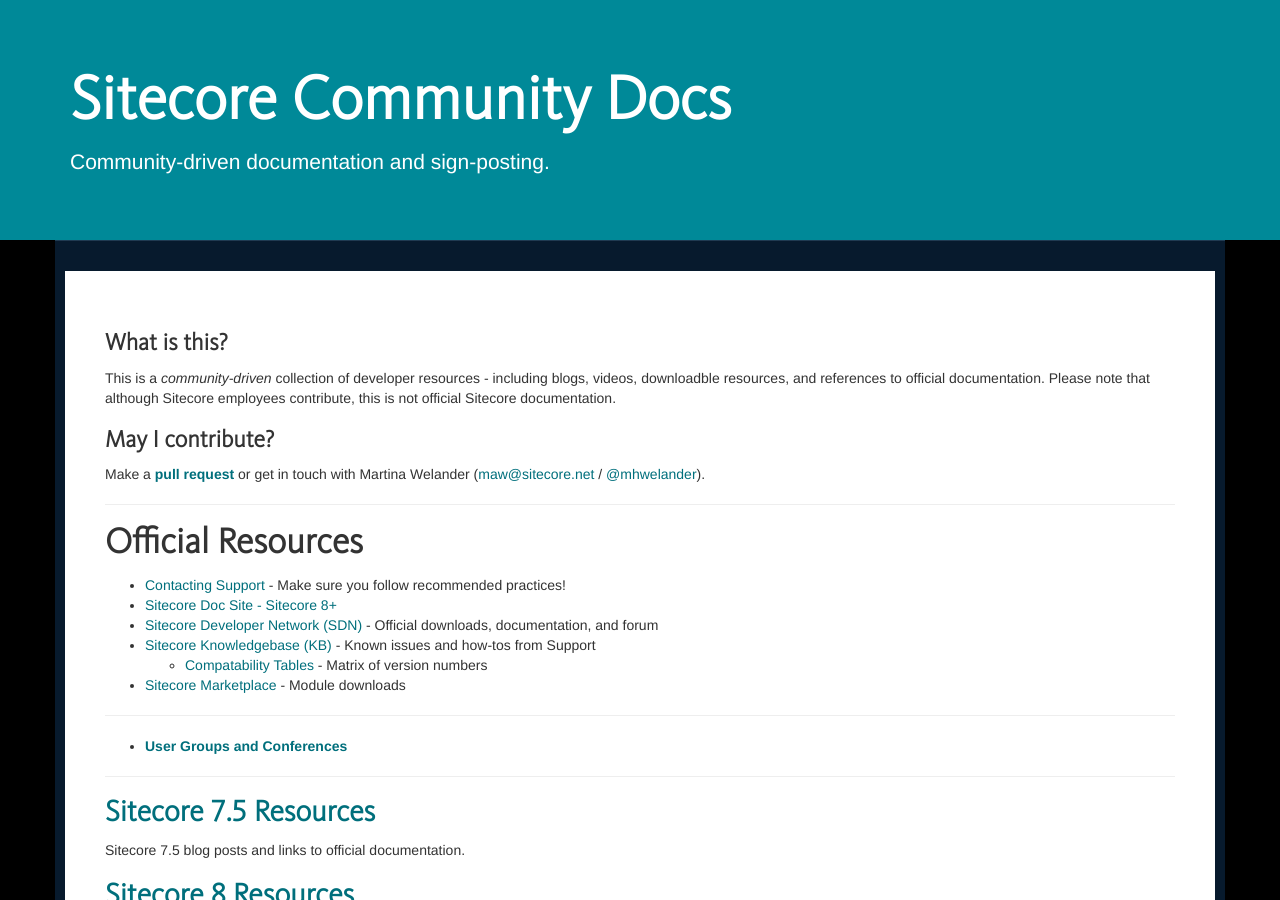
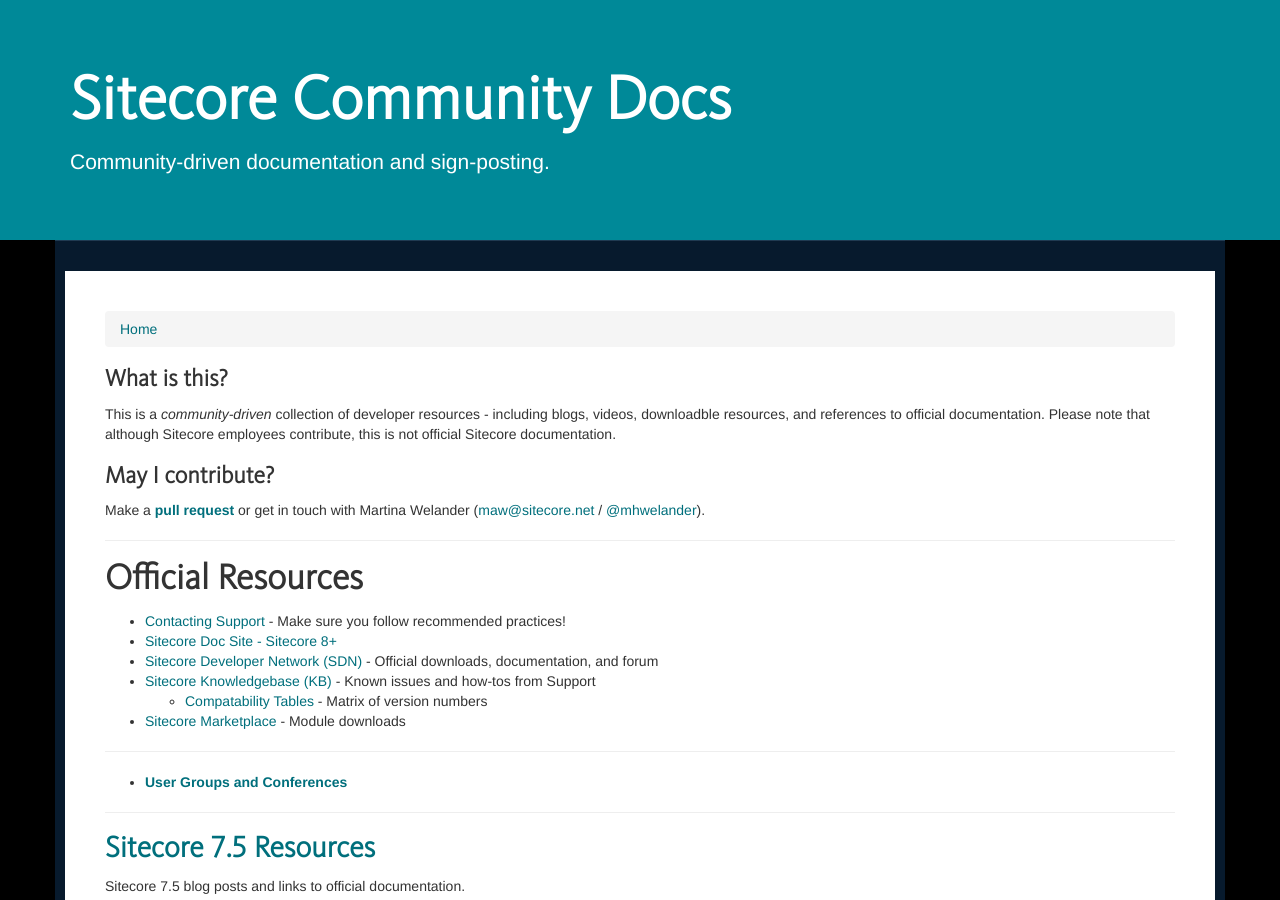
Before and after one commit to Sitecore-Community/docs, a Jekyll site: the page built from index.md, in a window 1280 px wide and 900 px high. Built offline with Jekyll 4.4.1, drawn with Linux system fonts in a browser that asks for light colours; nearby versions of some CDN libraries; the list of posts is cut into pages by our own code.

Commit message:
Back to home button.

```diff
--- a/_layouts/default.html
+++ b/_layouts/default.html
@@ -32,6 +32,9 @@
 
   <div class="container doc-body">
 <div class="doc-body-inner">
+<ol class="breadcrumb">
+  <li><a href="/docs">Home</a></li>
+</ol>
 
     {{content}}
 
```
